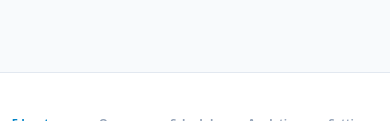
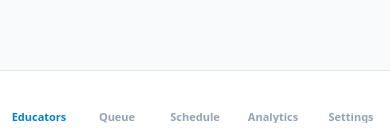
Before and after one commit to brormgray/Snap_Dialer, a React Native app: screen / in a window 390 px wide. Shown: the part 706-841 px from the top of the page. Built offline with nearby package versions, Linux system fonts and the light colour scheme; some icons are missing.

Commit message:
fix(ui): calibrate bottom navigation tab bar height to eliminate label clipping

```diff
--- a/src/navigation/AppNavigator.tsx
+++ b/src/navigation/AppNavigator.tsx
@@ -29,23 +29,14 @@ const Stack = createNativeStackNavigator();
 function MainTabs() {
   const insets = useSafeAreaInsets();
 
-  // Detect iOS Web or mobile devices for resilient bottom clearance
-  const isMobileWeb =
-    Platform.OS === 'web' &&
-    typeof navigator !== 'undefined' &&
-    /iPhone|iPad|iPod|Android/i.test(navigator.userAgent);
-  const isIOS =
-    Platform.OS === 'ios' ||
-    (Platform.OS === 'web' &&
-      typeof navigator !== 'undefined' &&
-      /iPhone|iPad|iPod/i.test(navigator.userAgent));
+  // On devices with safe area insets (notched iPhones in PWA mode), insets.bottom is > 0 (usually 34px).
+  // On standard browsers/devices, insets.bottom is 0.
+  // We guarantee a minimum 6px bottom padding so text never touches the bottom edge,
+  // and preserve any system insets.bottom without taking space away from the tab items.
+  const bottomInset = insets.bottom > 0 ? insets.bottom : 6;
 
-  // Determine bottom inset: on notched/gesture phones, guarantee at least 26px on iOS and 14px on Android/web
-  const fallbackBottom = isIOS ? 26 : isMobileWeb ? 14 : 10;
-  const bottomInset = Math.max(insets.bottom, fallbackBottom);
-
-  // Total tab bar height: 56px inner content (22px icon + 14px label + vertical padding) + bottomInset
-  const tabBarHeight = 56 + bottomInset;
+  // Total tab bar height guarantees 60px of inner content height (22px icon + 14px label + vertical spacing)
+  const tabBarHeight = 62 + bottomInset;
 
   return (
     <Tab.Navigator
@@ -60,7 +51,7 @@ function MainTabs() {
           borderTopWidth: 1,
           height: tabBarHeight,
           paddingBottom: bottomInset,
-          paddingTop: 6,
+          paddingTop: 2,
         },
         tabBarItemStyle: {
           paddingVertical: 2,
@@ -72,7 +63,7 @@ function MainTabs() {
           fontWeight: '600',
           lineHeight: 14,
           marginTop: 2,
-          marginBottom: 0,
+          marginBottom: 2,
         },
         tabBarHideOnKeyboard: true,
       }}
```
Also changed, not shown: 1 other file (tests, documents, lock files or other folders).
